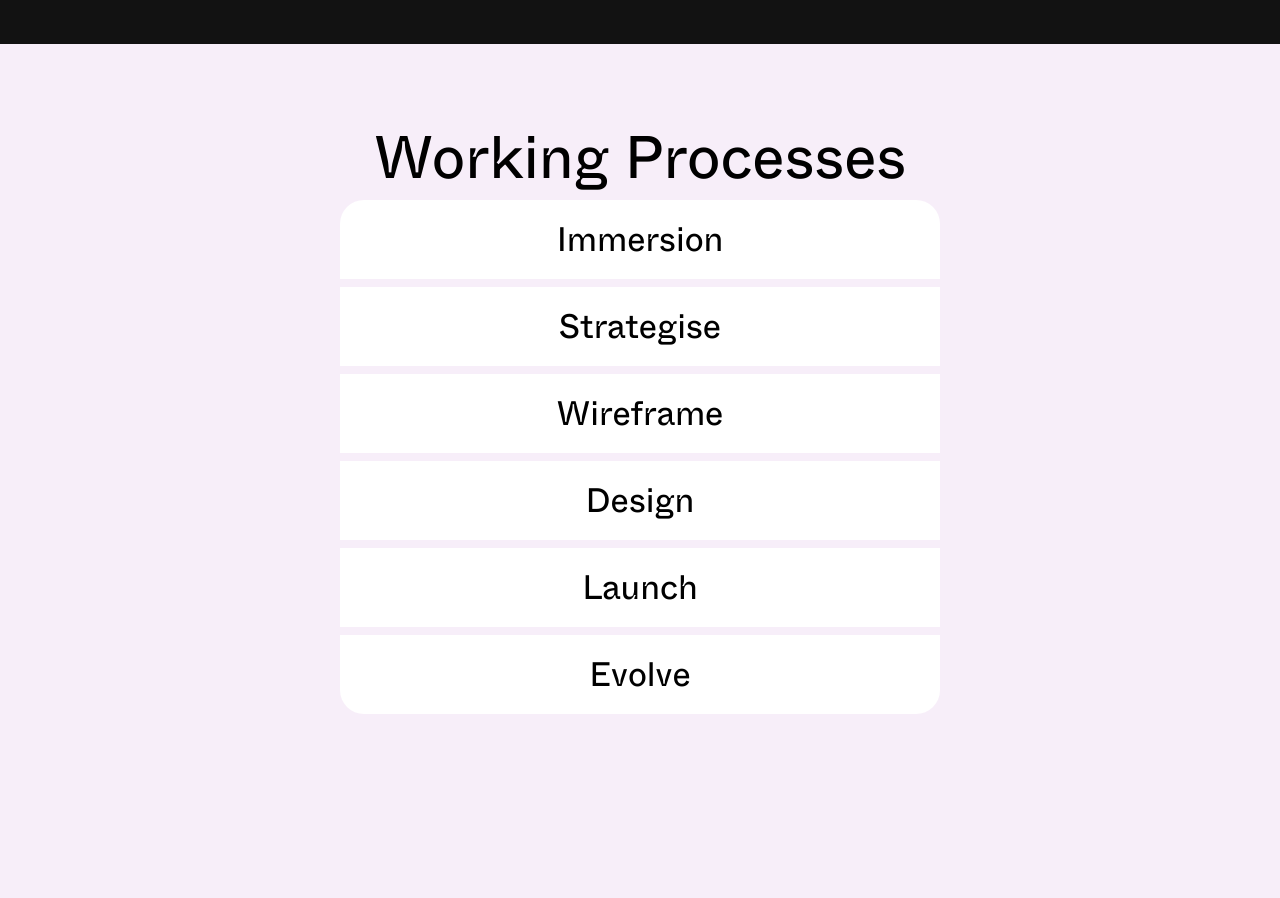
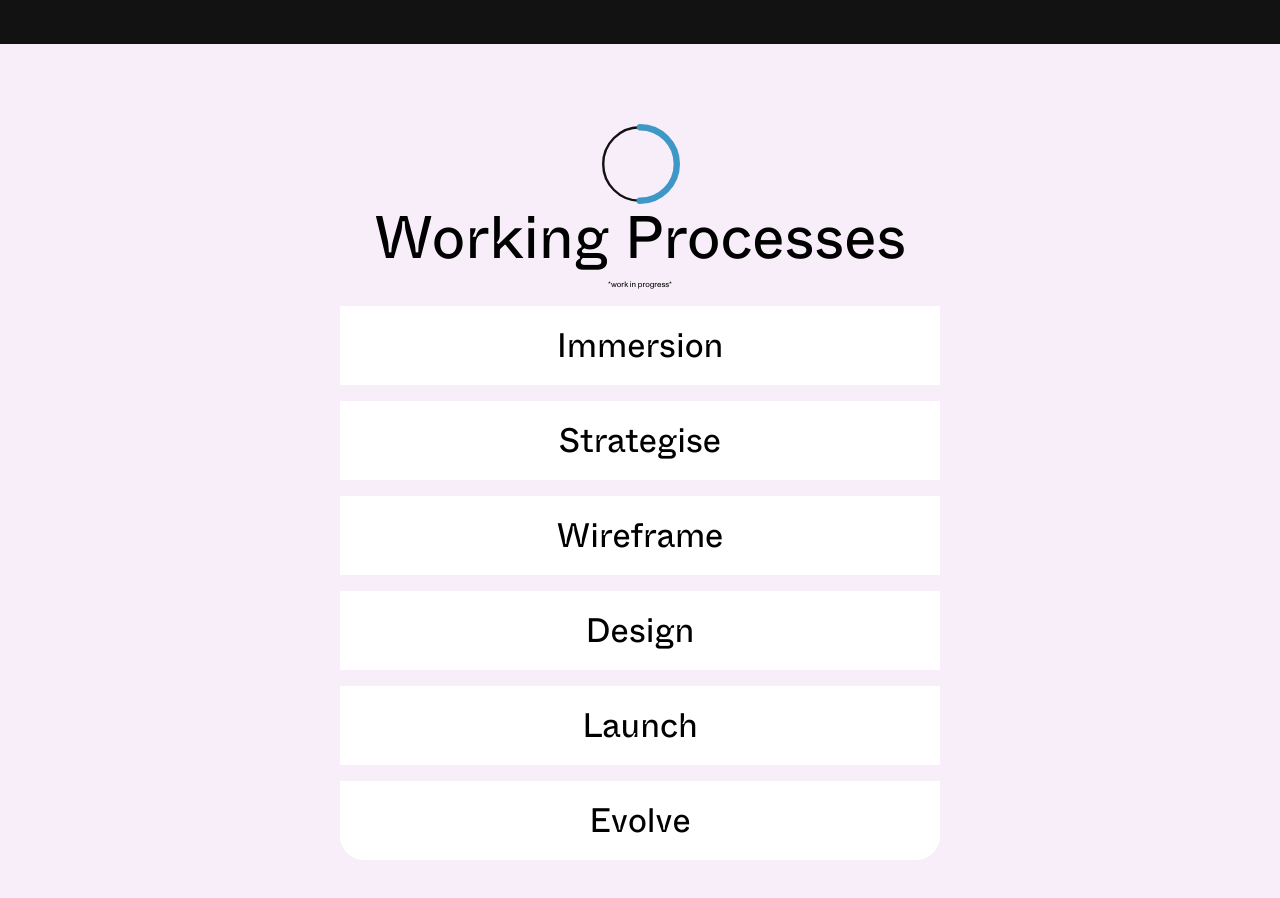
Before and after one commit to narliecholler/Sam-Markley-Digital-Product-Designer, a Next.js app: page / in a window 1280 px wide. Shown: the part 2760-3658 px from the top of the page. Built offline with nearby package versions, Linux system fonts and the light colour scheme.

Commit message:
work in progress update

```diff
--- /dev/null
+++ b/components/ProgressBar/index.ts
@@ -0,0 +1 @@
+export { default } from './progressBar';
--- /dev/null
+++ b/components/ProgressBar/progressBar.tsx
@@ -0,0 +1,22 @@
+import { CircularProgressbar, buildStyles } from 'react-circular-progressbar';
+import 'react-circular-progressbar/dist/styles.css';
+
+import { ProgressBarWrapper, theme } from './style';
+
+const ProgressBar = ({ value }: { value: number }) => (
+  <ProgressBarWrapper>
+    <CircularProgressbar
+      value={value}
+      styles={{
+        root: {},
+        path: {},
+        trail: {
+          strokeWidth: 3,
+          stroke: theme.colors.black,
+        },
+      }}
+    />
+  </ProgressBarWrapper>
+);
+
+export default ProgressBar;
--- /dev/null
+++ b/components/ProgressBar/style.ts
@@ -0,0 +1,8 @@
+import { styled, theme } from '@/theme/theme';
+
+export const ProgressBarWrapper = styled('div', {
+  width: '80px',
+  height: '80px',
+});
+
+export { theme };
--- a/components/WorkProcesses/process.tsx
+++ b/components/WorkProcesses/process.tsx
@@ -1,6 +1,6 @@
 import React, { useState } from 'react';
 
-import { ProcessWrapper } from './style';
+import { ProcessContainer } from './style';
 
 interface Props {
   title: string;
@@ -12,10 +12,10 @@ const ProcessItem = ({ title, text }: Props) => {
   const [openDescription, setOpenDescription] = useState(false);
 
   return (
-    <ProcessWrapper id={`process_${title.toLocaleLowerCase()}`}>
+    <ProcessContainer id={`process_${title.toLocaleLowerCase()}`}>
       <h3>{title}</h3>
       <p>{text}</p>
-    </ProcessWrapper>
+    </ProcessContainer>
   );
 };
 
--- a/components/WorkProcesses/section.tsx
+++ b/components/WorkProcesses/section.tsx
@@ -1,13 +1,14 @@
-import React, { useState, useLayoutEffect } from 'react';
+import React, { useState, useLayoutEffect, useEffect } from 'react';
 import { gsap } from 'gsap';
 import { ScrollTrigger } from 'gsap/dist/ScrollTrigger';
 import ProcessItem from '@/components/WorkProcesses/process';
-import WordSplit from '@/components/WordSplit/WordSplit';
+import ProgressBar from '@/components/ProgressBar';
 import workProcesses from 'lib/constants';
-import { Process } from './style';
+import { WorkingProcessWrapper, Process } from './style';
 
 const WorkProcesses = () => {
   const [openProcess, setOpenProcess] = useState<number | undefined>(undefined);
+  const [progress, setProgress] = useState<number>(0);
   // useEffect(() => {
   //   gsap.registerPlugin(ScrollTrigger);
 
@@ -54,14 +55,19 @@ const WorkProcesses = () => {
   //   });
   // }, []);
 
+  // get percentage for progress bar.
+  // useEffect(() => {
+
+  // }, [])
+
   useLayoutEffect(() => {
     gsap.registerPlugin(ScrollTrigger);
 
     const timeline = gsap.timeline({
       scrollTrigger: {
         trigger: '#workingProcesses',
-        markers: false,
-        scrub: 1,
+        // markers: true,
+        scrub: true,
       },
     });
 
@@ -71,14 +77,32 @@ const WorkProcesses = () => {
     });
 
     const cards = gsap.utils.toArray('.card > div > p') as Element[];
+    const cardsWrapper = gsap.utils.toArray('.card') as Element[];
 
-    cards.forEach((card, index) => {
-      timeline.to(card, {
+    // cardsWrapper.forEach((x) => {
+    //   timeline.to(x, {
+    //     transform: 'scale(1)',
+    //   });
+    //   timeline.to(x, {
+    //     transform: 'scale(0.8)',
+    //   });
+    // });
+
+    cardsWrapper.forEach((card) => {
+      // timeline.from
+
+      timeline.to(card.querySelector('div > p'), {
         display: 'block',
+        onStart: () => {
+          card.classList.add('open');
+        },
       });
 
-      timeline.to(card, {
+      timeline.to(card.querySelector('div > p'), {
         display: 'none',
+        onComplete: () => {
+          card.classList.remove('open');
+        },
       });
     });
 
@@ -119,22 +143,22 @@ const WorkProcesses = () => {
     // timeline.to('.workingProcesses', { display: 'block' });
   }, []);
 
-  const toggleProcess =
-    (id: number) => (e: React.MouseEvent<HTMLButtonElement>) => {
-      e.preventDefault();
-      setOpenProcess(id !== openProcess ? id : undefined);
-    };
+  useEffect(() => {
+    const openElements = document && document.querySelector('.open');
+    console.log('open', openElements);
+  }, []);
 
   return (
-    <>
-      <div className="processes">
-        {workProcesses.map((i) => (
-          <Process key={`${i.id}`} className="card">
-            <ProcessItem title={i.title} text={i.text} />
-          </Process>
-        ))}
-      </div>
-    </>
+    <WorkingProcessWrapper>
+      <ProgressBar value={50} />
+      <h2>Working Processes</h2>
+      <p style={{ fontSize: '8px' }}>*work in progress*</p>
+      {workProcesses.map((i, index) => (
+        <Process key={`${i.id}`} className="card" id={index}>
+          <ProcessItem title={i.title} text={i.text} />
+        </Process>
+      ))}
+    </WorkingProcessWrapper>
   );
 };
 
--- a/components/WorkProcesses/style.ts
+++ b/components/WorkProcesses/style.ts
@@ -1,6 +1,15 @@
+import { CircularProgressbar } from 'react-circular-progressbar';
 import { styled } from '../../theme';
+import 'react-circular-progressbar/dist/styles.css';
 
-export const ProcessWrapper = styled('div', {
+export const WorkingProcessWrapper = styled('div', {
+  display: 'flex',
+  justifyContent: 'center',
+  alignItems: 'center',
+  flexDirection: 'column',
+});
+
+export const ProcessContainer = styled('div', {
   backgroundColor: '#fff',
   padding: '15px 20px',
   display: 'flex',
@@ -27,6 +36,10 @@ export const ProcessWrapper = styled('div', {
       fontSize: '1rem',
     },
   },
+});
+
+export const ProgressBar = styled(CircularProgressbar, {
+  width: '20%',
 });
 
 export const TextWrapper = styled('p', {
--- a/package.json
+++ b/package.json
@@ -23,6 +23,7 @@
     "gsap": "^3.11.3",
     "next": "^13.0.6",
     "react": "^18.2.0",
+    "react-circular-progressbar": "^2.1.0",
     "react-dom": "^18.2.0",
     "react-hook-form": "^7.44.3",
     "react-reveal": "^1.2.2",
--- a/pages/index.tsx
+++ b/pages/index.tsx
@@ -46,7 +46,6 @@ const Home: NextPage<HomepageProps> = () => (
 
     <WorkingProcesses id="workingProcesses">
       <div id="workingProcessesContainer">
-        <h2>Working Processes</h2>
         <WorkProcesses />
       </div>
     </WorkingProcesses>
```
